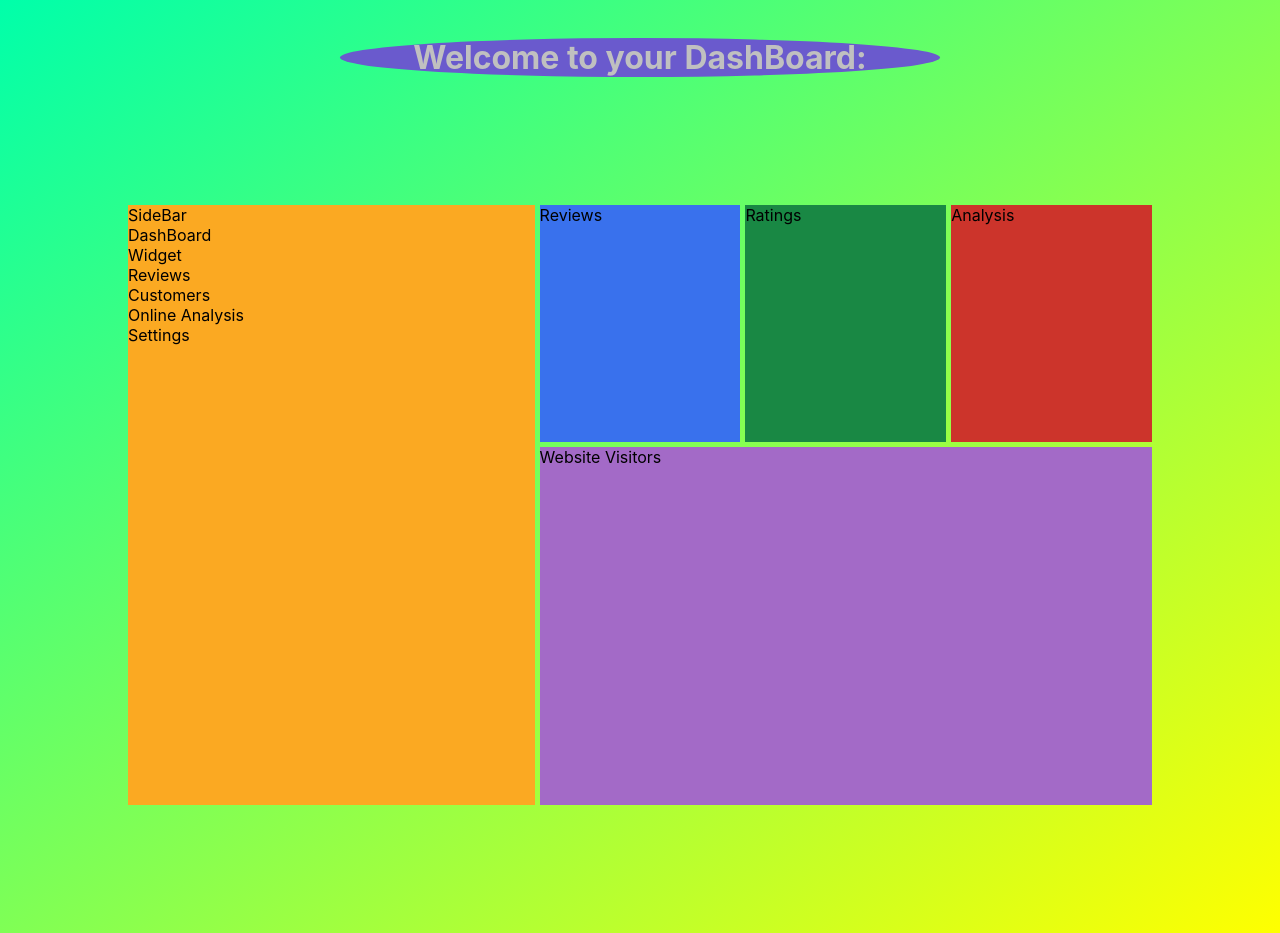
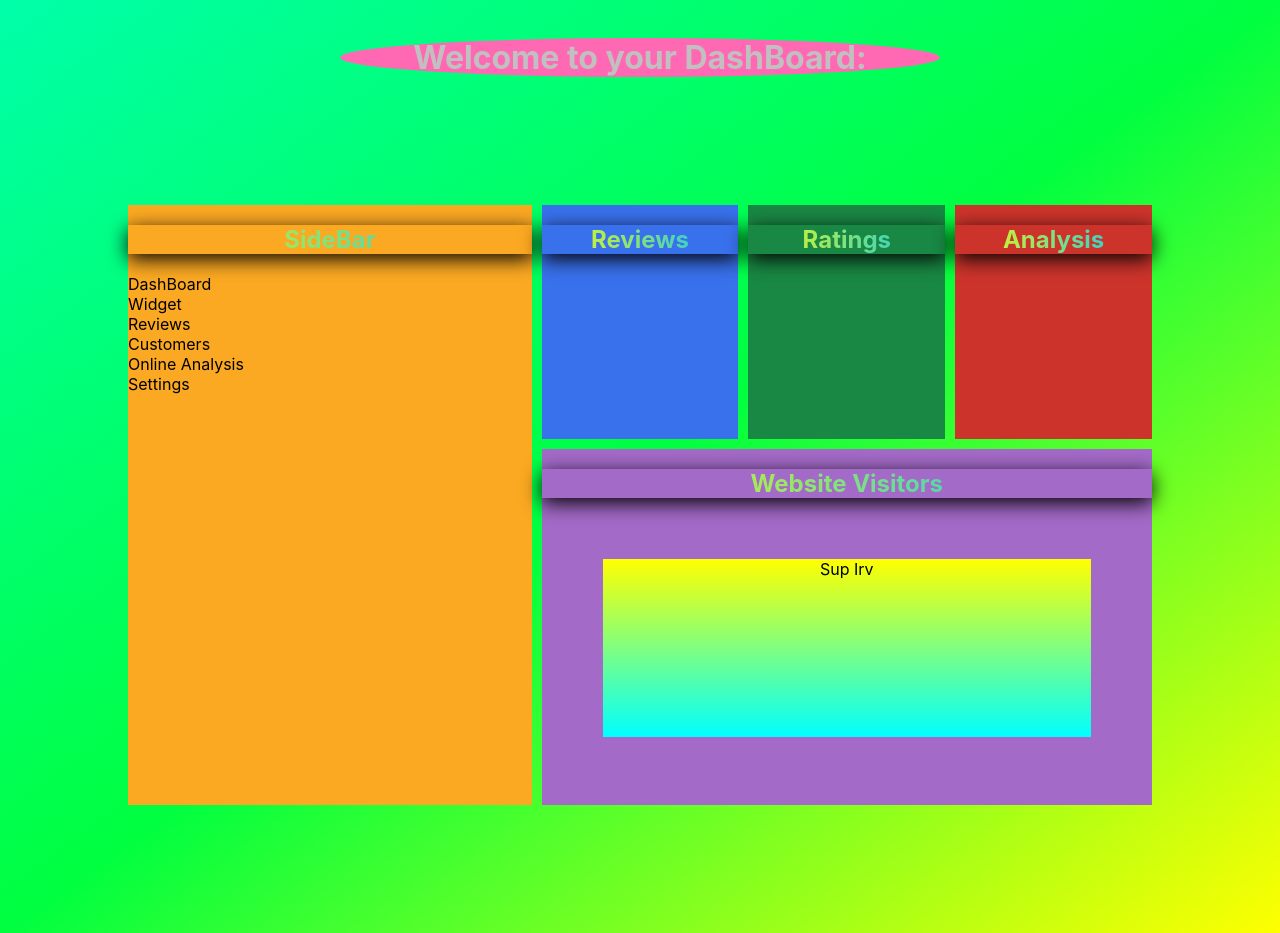
Before and after one commit to daydin14/reactStaticComponentsLab, a React (Create React App) app in the folder dashboard/: page / in a window 1280 px wide. Built offline with nearby package versions, Linux system fonts and the light colour scheme.

Commit message:
Added Styling for dashboard titles

```diff
--- a/dashboard/src/components/Analysis.js
+++ b/dashboard/src/components/Analysis.js
@@ -1,6 +1,10 @@
 import "../styles.css";
 function Analysis() {
-  return <div class="analysis">Analysis</div>;
+  return (
+    <div class="analysis">
+      <h2>Analysis</h2>
+    </div>
+  );
 }
 
 export default Analysis;
--- a/dashboard/src/components/Ratings.js
+++ b/dashboard/src/components/Ratings.js
@@ -1,6 +1,10 @@
 import "../styles.css";
 function Ratings() {
-  return <div class="rating">Ratings</div>;
+  return (
+    <div class="rating">
+      <h2>Ratings</h2>
+    </div>
+  );
 }
 
 export default Ratings;
--- a/dashboard/src/components/Reviews.js
+++ b/dashboard/src/components/Reviews.js
@@ -1,7 +1,11 @@
 import "../styles.css";
 
 function Reviews() {
-  return <div class="reviews">Reviews</div>;
+  return (
+    <div class="reviews">
+      <h2>Reviews</h2>
+    </div>
+  );
 }
 
 export default Reviews;
--- a/dashboard/src/components/SideBar.js
+++ b/dashboard/src/components/SideBar.js
@@ -2,7 +2,7 @@ import "../styles.css";
 function SideBar() {
   return (
     <div class="sidebar">
-      SideBar <br />
+      <h2>SideBar </h2>
       DashBoard <br />
       Widget <br />
       Reviews <br />
--- a/dashboard/src/components/Visitors.js
+++ b/dashboard/src/components/Visitors.js
@@ -1,5 +1,10 @@
 function Visitors() {
-  return <div class="visitors">Website Visitors</div>;
+  return (
+  <div class="visitors">
+      <h2>Website Visitors</h2>
+      <div class="visDeats">Sup Irv</div>
+    </div>
+  );
 }
 
 export default Visitors;
--- a/dashboard/src/styles.css
+++ b/dashboard/src/styles.css
@@ -1,5 +1,5 @@
 html {
-  background-image: linear-gradient(to bottom right, rgb(0, 255, 170), yellow)
+  background-image: linear-gradient(to bottom right, rgb(0, 255, 170), rgb(0, 255, 64) ,yellow)
 }
 #title {
   display: flex;
@@ -7,7 +7,7 @@ html {
   max-width: 600px;
   margin: 0 auto;
   margin-top: 3%;
-  background-color: slateblue;
+  background-color:hotpink;
   border-radius: 80%;
   color: silver;
 }
@@ -15,8 +15,8 @@ html {
   display: grid;
   grid-template-columns: repeat(5, 1fr);
   grid-template-rows: repeat(5, 1fr);
-  grid-column-gap: 5px;
-  grid-row-gap: 5px;
+  grid-column-gap: 10px;
+  grid-row-gap: 10px;
   grid-area: 1 / 1 / 6 / 6;
 
   position: relative;
@@ -43,3 +43,20 @@ html {
   background-color: #a36ac7;
   grid-area: 3 / 3 / 6 / 6;
 }
+.visDeats {
+  display: flex;
+  justify-content: center;
+  background-color: yellow;
+  background: linear-gradient(180deg, yellow,aqua);
+  margin: 10%;
+  height: 50%;
+}
+h2 {
+  display: flex;
+  justify-content: center;
+  background: linear-gradient(90deg, yellow, rgb(0, 195, 255));
+  background-clip: text;
+  -webkit-background-clip: text;
+  color: transparent;
+  box-shadow: 0px 5px 20px rgba(0,0,0,10);
+}
```
